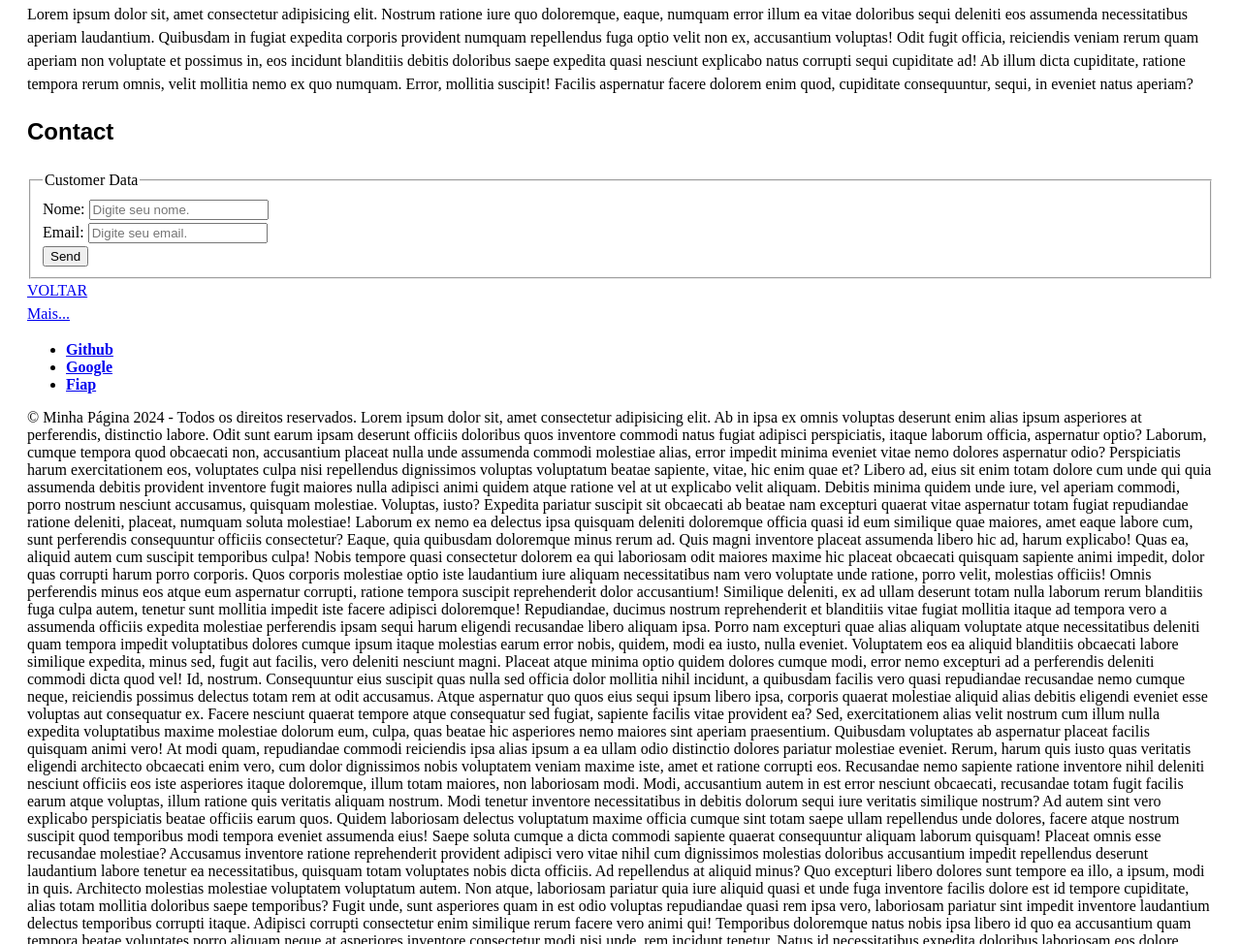
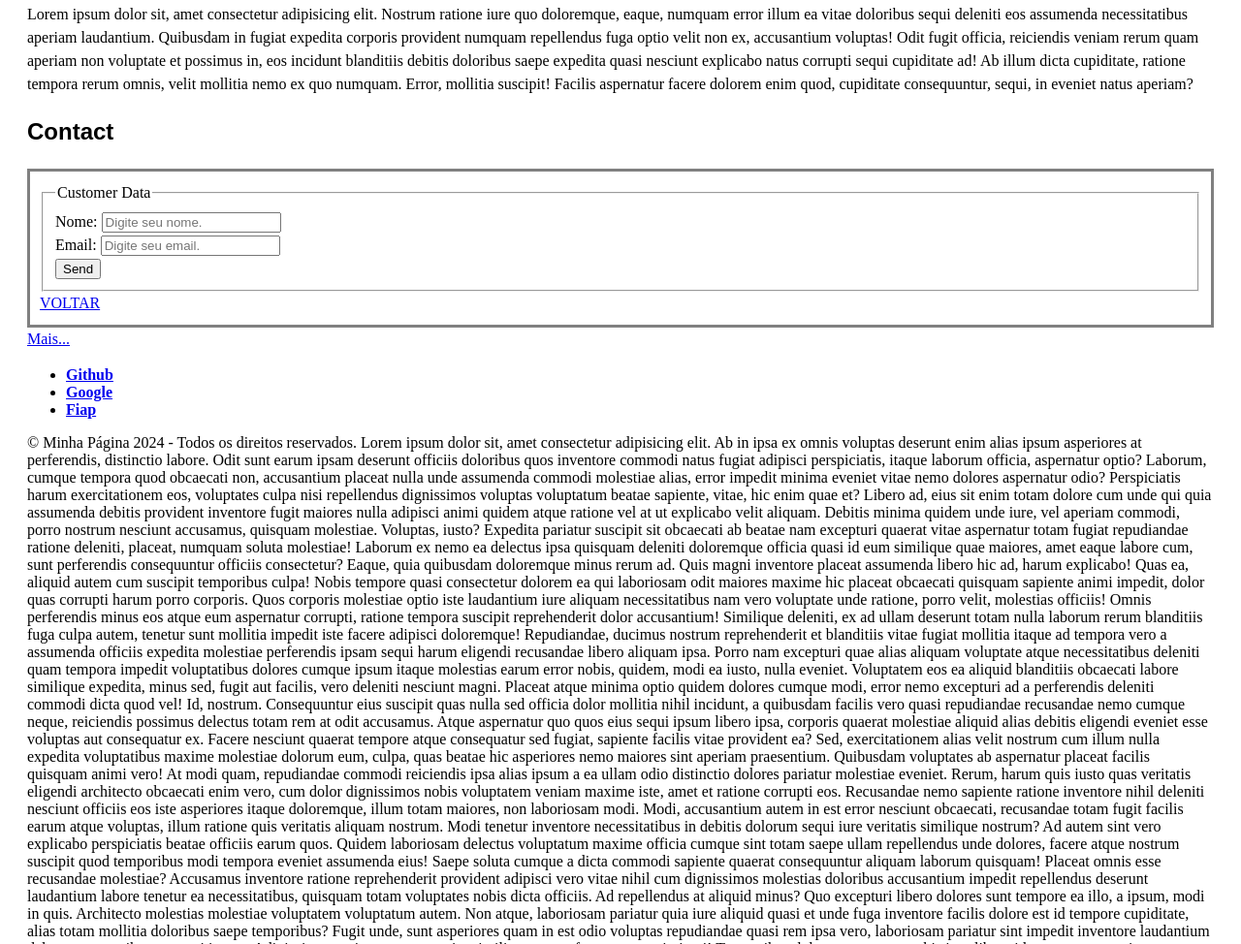
Before and after one commit to Victor-Estrella/Primeiro-Projeto, a plain HTML site: page index.html in a window 1280 px wide. Shown: the part 10259-11233 px from the top of the page at 97% size. Drawn offline with Linux system fonts and the light colour scheme.

Commit message:
estilizando o form

```diff
--- a/CSS/style.css
+++ b/CSS/style.css
@@ -27,3 +27,8 @@ h1{
 #conteudo{
     line-height: 1.5;
 }
+form{
+    border-style: solid;
+    border-color: gray;
+    padding: 10px;
+}
```
